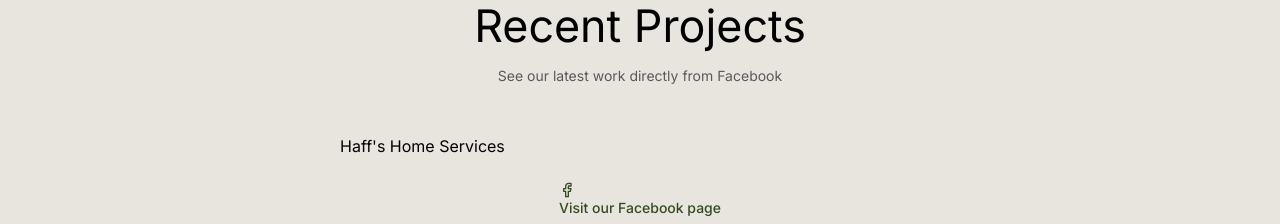
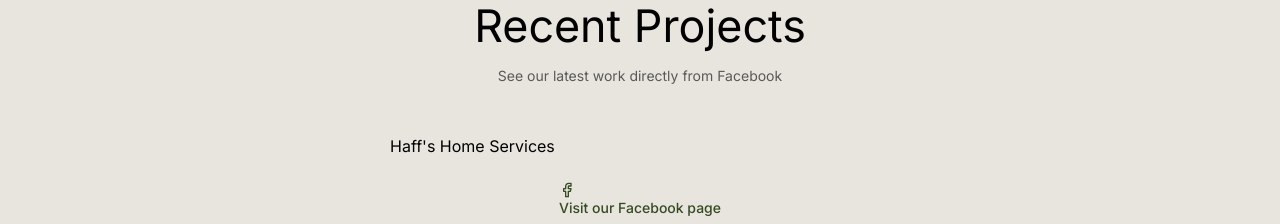
Before and after one commit to mr1031X/haffshomeservices, a React (Vite) app: page / in a window 1280 px wide. Shown: the part 5640-5864 px from the top of the page. Built offline with nearby package versions, Linux system fonts and the light colour scheme.

Commit message:
adjusted mobile view

```diff
--- a/src/App.tsx
+++ b/src/App.tsx
@@ -639,7 +639,7 @@ export default function App() {
           <button
             className="md:hidden p-2"
             onClick={() => setMobileOpen(!mobileOpen)}
-            style={{ color: navScrolled ? '#000000' : '#ffffff' }}
+            style={{ color: mobileOpen || navScrolled ? '#000000' : '#ffffff' }}
           >
             {mobileOpen ? <X size={24} /> : <Menu size={24} />}
           </button>
@@ -671,7 +671,7 @@ export default function App() {
           ═══════════════════════════════════════ */}
       <section
         ref={heroRef}
-        className="relative min-h-screen flex items-center justify-center overflow-hidden"
+        className="relative min-h-dvh flex items-center justify-center overflow-hidden"
       >
         {/* Background Image with Ken Burns */}
         <div className="absolute inset-0 z-0">
@@ -1048,11 +1048,12 @@ export default function App() {
           </div>
 
           {/* Facebook Page Plugin */}
-          <div className="mt-12 max-w-[600px] mx-auto">
+          <div className="mt-12 w-full -mx-4 sm:-mx-6 md:mx-auto md:max-w-[500px] flex justify-center">
             <div
-              className="fb-page"
+              className="fb-page w-full"
               data-href="https://www.facebook.com/profile.php?id=61579202682595"
               data-tabs="timeline"
+              data-height="500"
               data-small-header="false"
               data-adapt-container-width="true"
               data-hide-cover="false"
--- a/src/index.css
+++ b/src/index.css
@@ -416,3 +416,10 @@
     transition-duration: 0.01ms !important;
   }
 }
+
+/* ============================
+   FACEBOOK PAGE PLUGIN CENTERING
+   ============================ */
+.fb_iframe_widget_fluid {
+  display: contents !important;
+}
```
